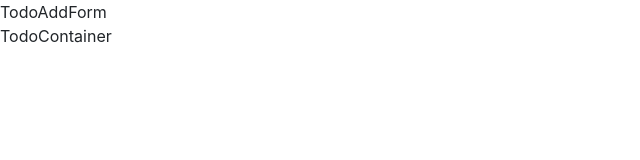
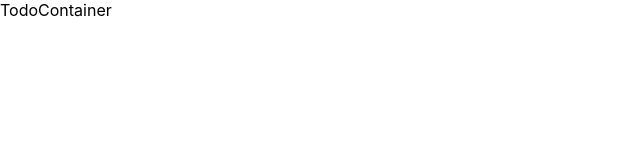
Before and after one commit to muslumhanerol/ToDo_App_With_ContextAPI, a React (Create React App) app in the folder todo_app_contextapi/: page / in a window 1280 px wide. Shown: the top 160 px of the page, without its empty margins (0-640 px from the left). Built offline with nearby package versions, Linux system fonts and the light colour scheme.

Commit message:
bootstrap++

```diff
--- a/todo_app_contextapi/public/index.html
+++ b/todo_app_contextapi/public/index.html
@@ -9,9 +9,8 @@
   <meta name="description" content="Web site created using create-react-app" />
   <link rel="apple-touch-icon" href="%PUBLIC_URL%/logo192.png" />
   <link rel="manifest" href="%PUBLIC_URL%/manifest.json" />
-  <link rel="stylesheet" href="https://cdnjs.cloudflare.com/ajax/libs/bootstrap/5.3.3/css/bootstrap.min.css">
 
-  <title>React App</title>
+  <title>TodoApp With React</title>
 </head>
 
 <body>
--- a/todo_app_contextapi/src/Components/TodoAddForm.js
+++ b/todo_app_contextapi/src/Components/TodoAddForm.js
@@ -2,7 +2,11 @@ import React from 'react'
 
 const TodoAddForm = () => {
     return (
-        <div>TodoAddForm</div>
+
+        <>
+
+        </>
+
     )
 }
 
--- a/todo_app_contextapi/src/Components/TodoWrapper.js
+++ b/todo_app_contextapi/src/Components/TodoWrapper.js
@@ -11,6 +11,7 @@ const TodoWrapper = ({ tasks }) => {
     //TodoContext içerisine yazılan herşeyde TodoContext de var olan propslar kullanılabilir olacak.
     return (
         //Göndermek istediklerimizi value içine yazılır. Ardından kullanmak isteiğimiz componentde import işlemi yapılır.
+
         <TodoContext.Provider value={{ taskList, setTaskList }} >
             <TodoAddForm />
             <TodoContainer />
```
